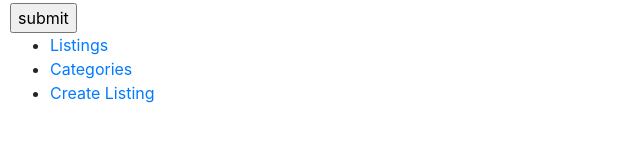
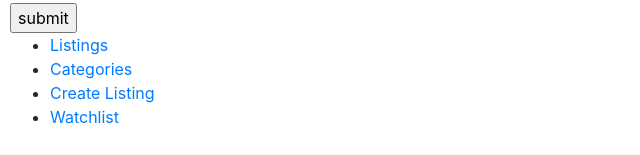
Before and after one commit to webshuriken/commerce, a Django app: page /add_listing in a window 1280 px wide. Shown: the part 723-878 px from the top of the page, without its empty margins (0-640 px from the left). Before the commit the page ends 826 px from the top, so only its background shows below. Run offline with Django 3.2, Linux system fonts and the light colour scheme; the visitor is signed in with stand-in values (Sample User, id 1); data that the repository does not hold is empty; some libraries are stand-ins or nearby versions.

Commit message:
feat: Add 'Watchlist' button for authed users
Closes #71

```diff
--- a/auctions/templates/auctions/app_footer.html
+++ b/auctions/templates/auctions/app_footer.html
@@ -9,6 +9,7 @@ Will display a navigation bar with links to the listings and categories pages
       <li><a href="{% url 'auctions:categories' %}">Categories</a></li>
       {% if user.is_authenticated %}
         <li><a href="{% url 'auctions:add_listing' %}">Create Listing</a></li>
+        <li><a href="{% url 'auctions:watchlist' %}">Watchlist</a></li>
       {% endif %}
     </ul>
   </nav>
```
